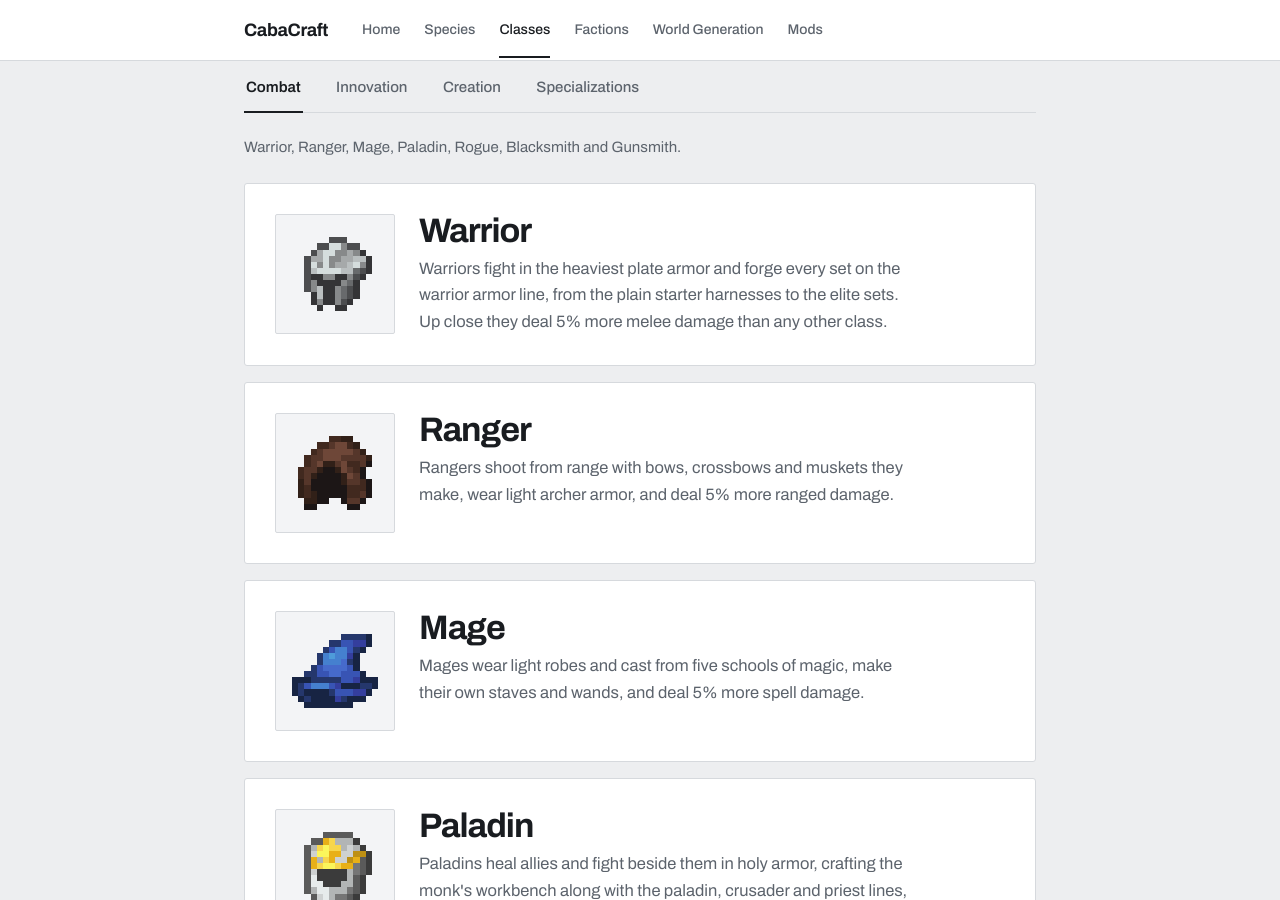
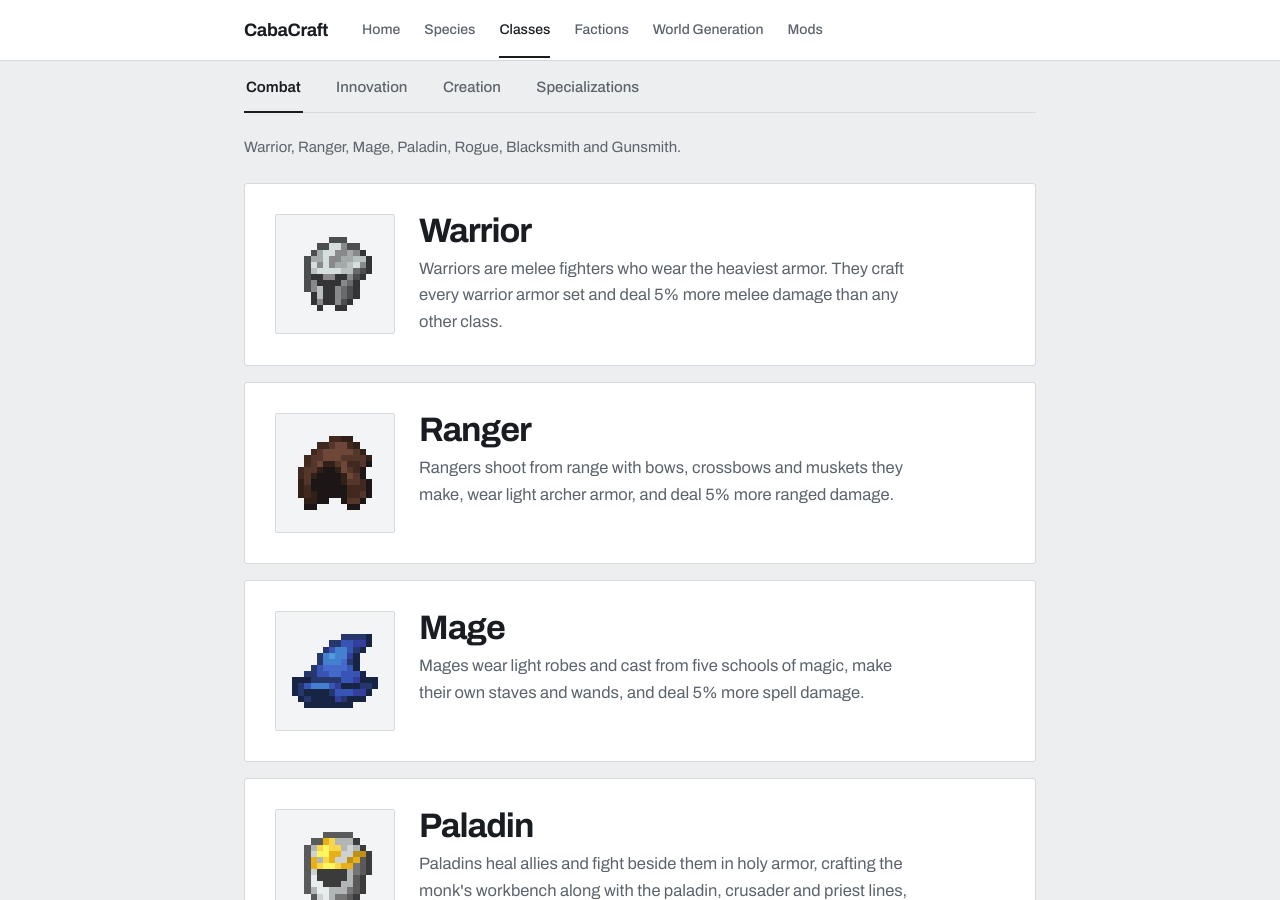
Before and after one commit to Carson-Frost/cabacraft-wiki, a Jekyll site: the page built from classes.md, in a window 1280 px wide and 900 px high, scrolled down 311 px. Built offline with Jekyll 4.4.1, drawn with Linux system fonts in a browser that asks for light colours.

Commit message:
classes: rewrite the Warrior description from scratch, plain voice

```diff
--- a/classes.md
+++ b/classes.md
@@ -23,7 +23,7 @@ intro: >-
     <img src="{{ '/icons/warrior.png' | relative_url }}" alt="">
     <div>
       <h2>Warrior</h2>
-      <p class="desc">Warriors fight in the heaviest plate armor and forge every set on the warrior armor line, from the plain starter harnesses to the elite sets. Up close they deal 5% more melee damage than any other class.</p>
+      <p class="desc">Warriors are melee fighters who wear the heaviest armor. They craft every warrior armor set and deal 5% more melee damage than any other class.</p>
     </div>
   </div>
 </article>
```
